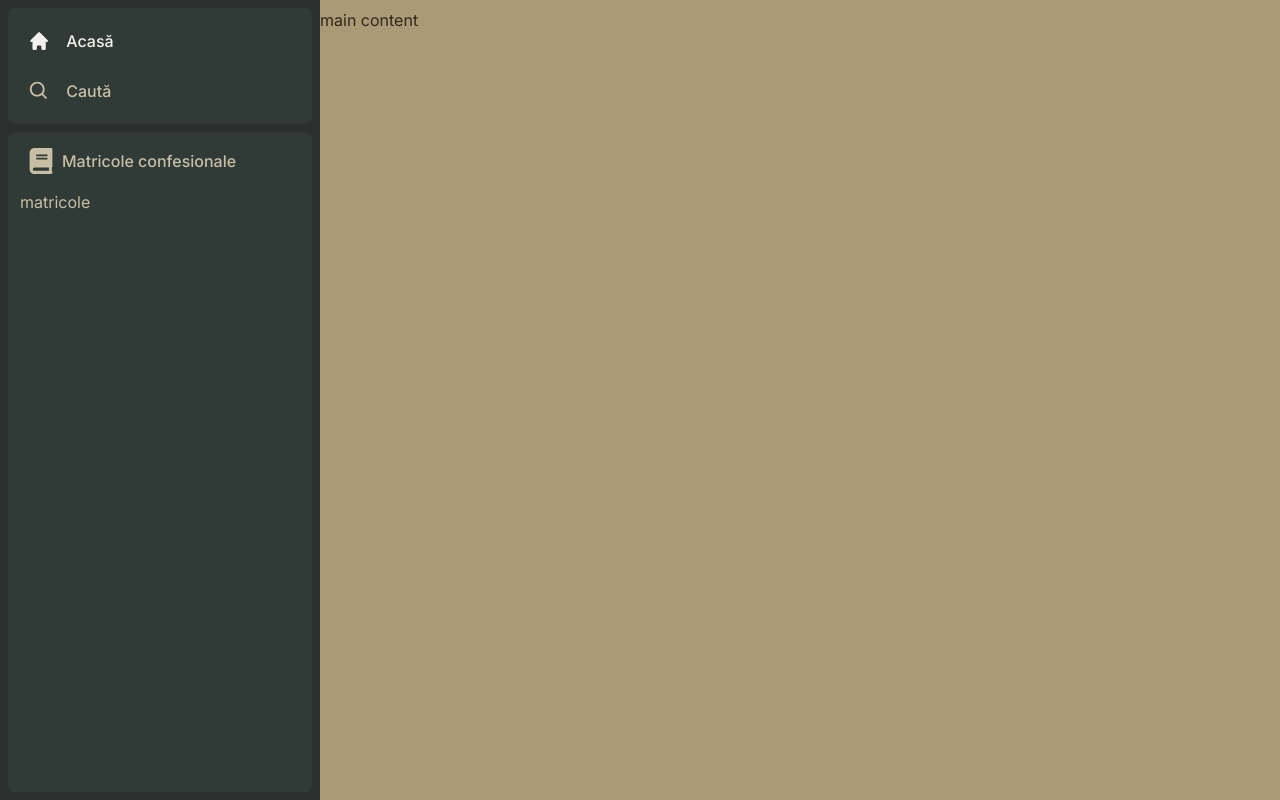
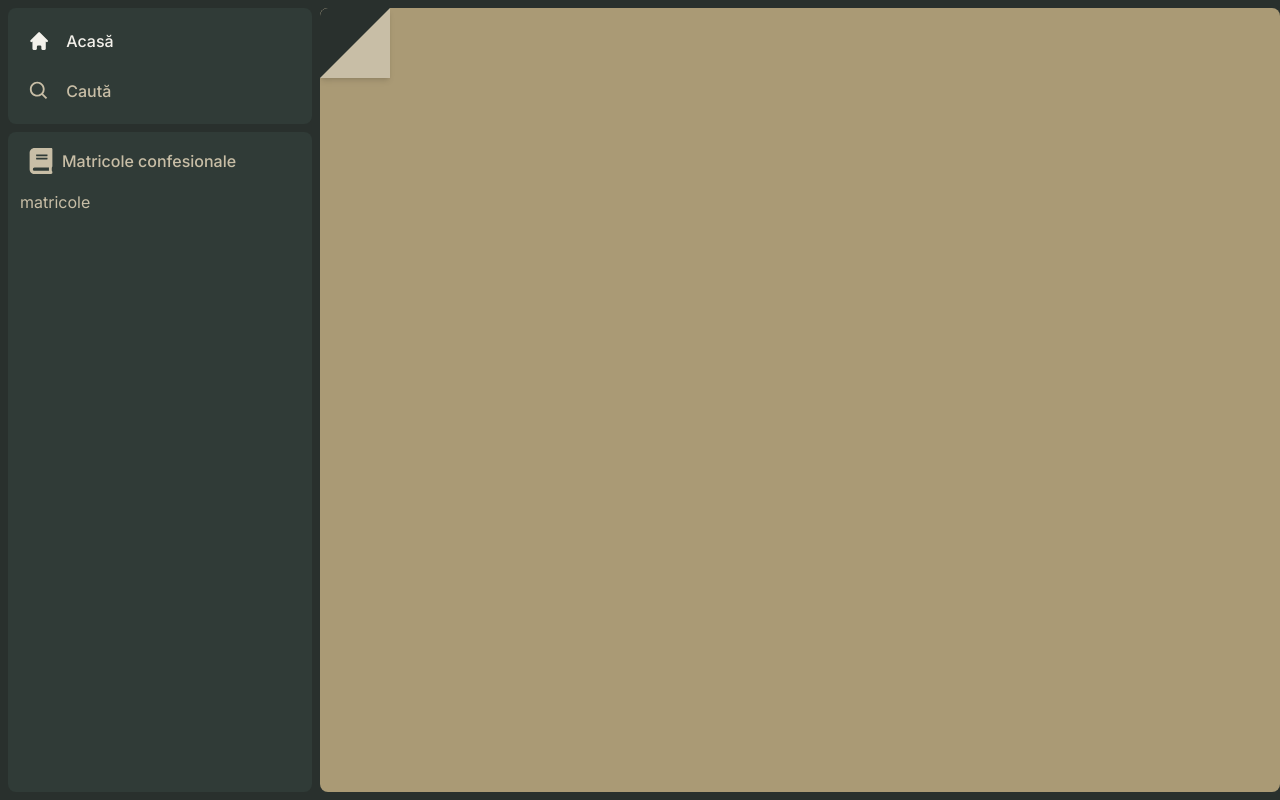
Before and after one commit to Saxar88/trecut-strain, a Next.js app: page / in a window 1280 px wide. Built offline with nearby package versions, Linux system fonts and the light colour scheme.

Commit message:
build Header component

```diff
--- a/app/globals.css
+++ b/app/globals.css
@@ -6,6 +6,6 @@ html,
 body,
 :root {
 	height: 100%;
-	background-color: #aa9a75;
-	color: #31271c;
+	background-color: #29302d;
+	color: #241c16;
 }
--- a/app/page.tsx
+++ b/app/page.tsx
@@ -1,3 +1,14 @@
+import Header from "@/components/Header";
+
 export default function Home() {
-	return <div className="">main content</div>;
+	return (
+		<div className="h-full w-full bg-[#aa9a75] overflow-hidden overflow-y-auto rounded-lg">
+			<Header>
+				<div className="mb-2">
+					<h1 className="text-3xl font-semibold text-[#31271c]">Matricola</h1>
+					<div className="grid grid-cols-1 sm:grid-cols-2 xl:grid-cols-3 2xl:grid-cols-4 gap-3 mt-4"></div>
+				</div>
+			</Header>
+		</div>
+	);
 }
--- /dev/null
+++ b/components/Header.tsx
@@ -0,0 +1,39 @@
+"use client";
+
+import { useRouter } from "next/navigation";
+import { BiSearch } from "react-icons/bi";
+import { HiHome } from "react-icons/hi";
+import { twMerge } from "tailwind-merge";
+
+interface HeaderProps {
+	children: React.ReactNode;
+	className?: string;
+}
+
+const Header: React.FC<HeaderProps> = ({ children, className }) => {
+	const router = useRouter();
+
+	return (
+		<div className={twMerge("h-fit", className)}>
+			<div className="flex items-center justify-between w-full mb-4">
+				<div className="hidden md:flex items-center gap-x-2">
+					<button
+						onClick={() => router.back()}
+						className="relative w-0 h-0 hover:border-none border-b-[70px] border-l-[70px] border-b-[#c8bea6] border-l-[#29302d] border-solid shadow-md"></button>
+				</div>
+				<div className="flex md:hidden items-center gap-x-2 p-2">
+					<button className="flex items-center justify-center py-1 bg-[#033d8c] text-[#c7c5c4]">
+						<div className="px-2 py-1 border-t-[2px] border-b-[2px] border-[#c7c5c4]">
+							<HiHome size={20} className="hover:opacity-75 transition" />
+						</div>
+						<div className="px-2 py-1 border-t-[2px] border-b-[2px] border-[#c7c5c4]">
+							<BiSearch size={20} className="hover:opacity-75 transition" />
+						</div>
+					</button>
+				</div>
+			</div>
+		</div>
+	);
+};
+
+export default Header;
--- a/components/Sidebar.tsx
+++ b/components/Sidebar.tsx
@@ -30,8 +30,8 @@ const Sidebar: React.FC<SidebarProps> = ({ children }) => {
 	);
 
 	return (
-		<div className="flex h-full ">
-			<div className="hidden md:flex flex-col h-full w-80 p-2 gap-y-2 bg-[#29302d] text-[#c8bea6]">
+		<div className="flex h-full">
+			<div className="hidden md:flex flex-col h-full w-80 p-2 gap-y-2 text-[#c8bea6]">
 				<Box>
 					<div className="flex flex-col gap-y-4 px-5 py-4">
 						{routes.map((item) => (
```
